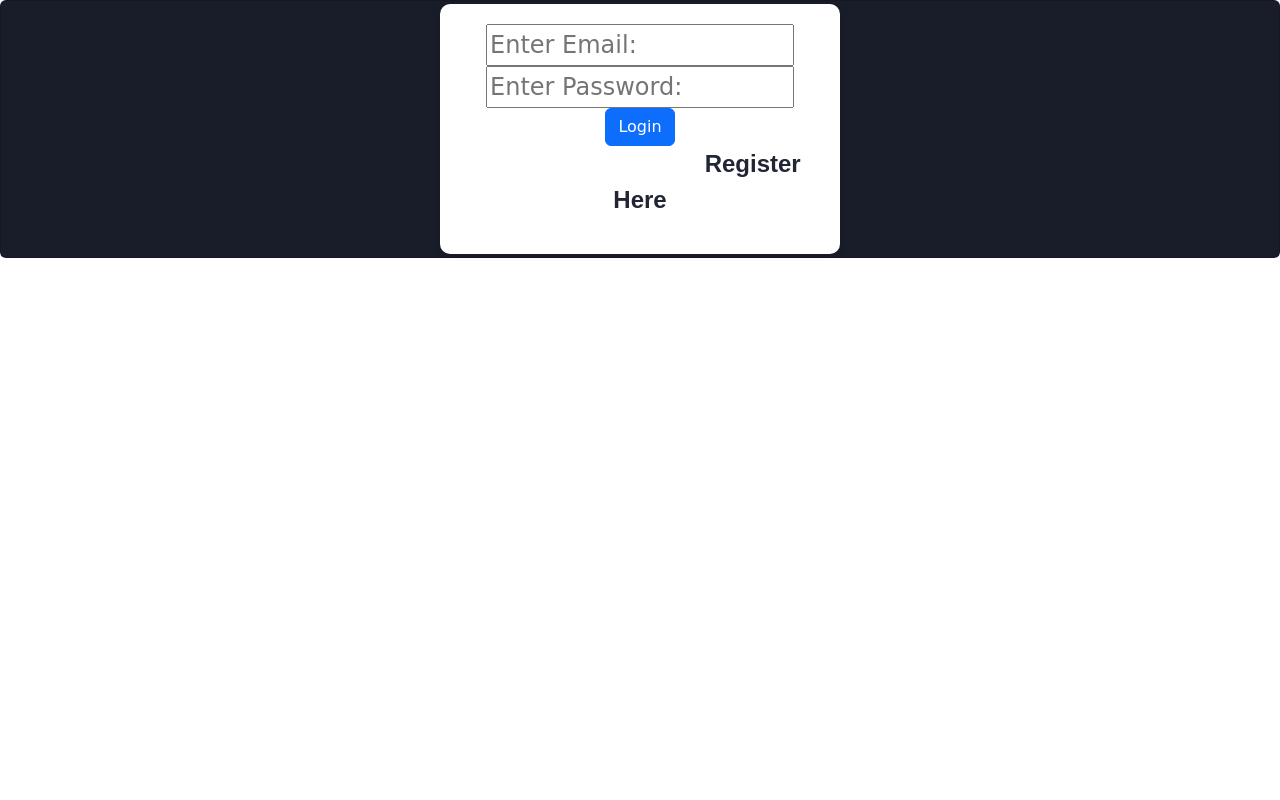
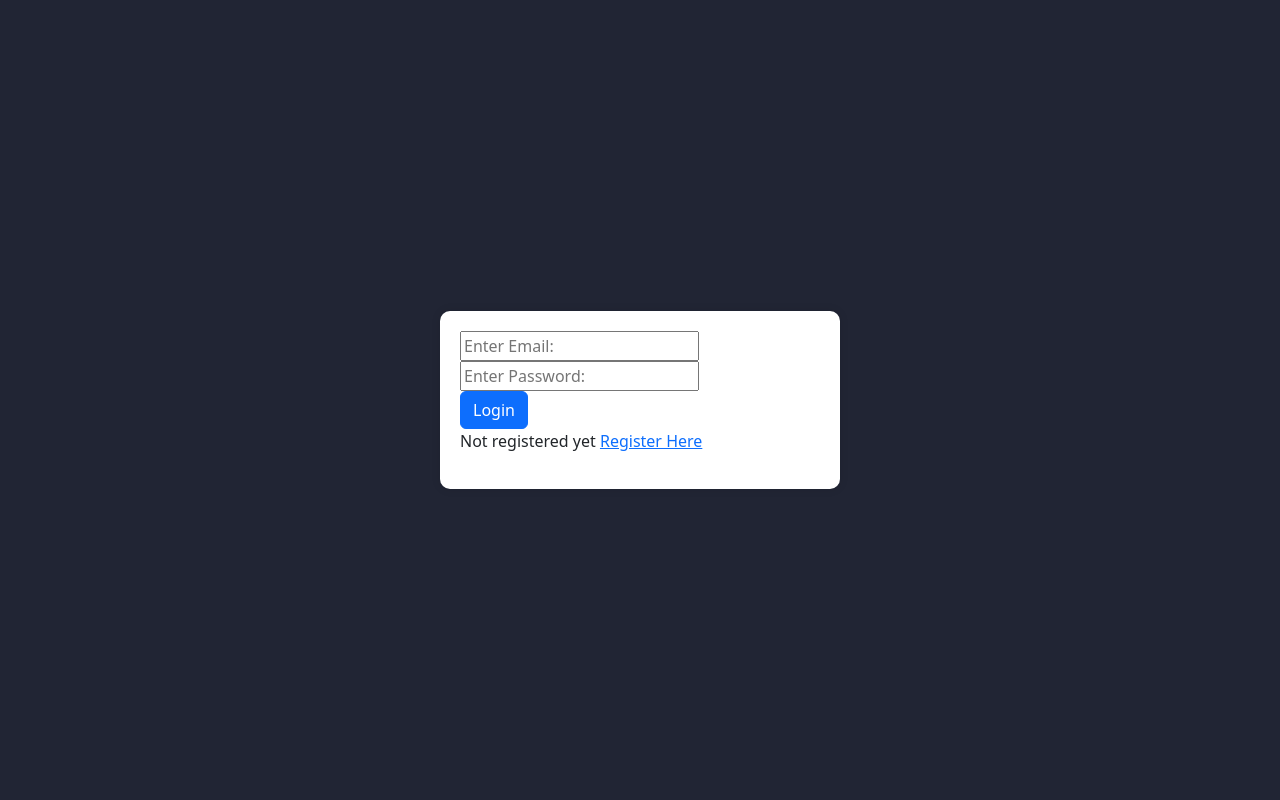
Before and after one commit to HalhalZineb1/phpAws, a PHP site: page / in a window 1280 px wide. Run offline with PHP 8.4, Linux system fonts and the light colour scheme.

Commit message:
Update index.php

```diff
--- a/index.php
+++ b/index.php
@@ -9,115 +9,28 @@
     <link rel="stylesheet" href="style.css">
     <style>
      body {
-
-@property --rotate {
-  syntax: "<angle>";
-  initial-value: 132deg;
-  inherits: false;
+   background: #212534;
+  height: 100vh;
+  display: flex;
+  justify-content: center;
+  align-items: center;
 }
 
-:root {
-  --card-height: 65vh;
-  --card-width: calc(var(--card-height) / 1.5);
-}
+  .container {
+  max-width: 400px;
+  margin: 0 auto;
+  background-color: white;
+  padding: 20px;
+  border-radius: 10px;
 
 
-body {
-  min-height: 100vh;
-  background: #212534;
-  display: flex;
-  align-items: center;
-  flex-direction: column;
-  padding-top: 2rem;
-  padding-bottom: 2rem;
-  box-sizing: border-box;
-}
 
-
-.card {
-  background: #191c29;
-  width: var(--card-width);
-  height: var(--card-height);
-  padding: 3px;
-  position: relative;
-  border-radius: 6px;
-  justify-content: center;
-  align-items: center;
-  text-align: center;
-  display: flex;
-  font-size: 1.5em;
-  color: rgb(88 199 250 / 0%);
-  cursor: pointer;
-  font-family: cursive;
-}
-
-.card:hover {
-  color: rgb(88 199 250 / 100%);
-  transition: color 1s;
-}
-.card:hover:before, .card:hover:after {
-  animation: none;
-  opacity: 0;
-}
-
-
-.card::before {
-  content: "";
-  width: 104%;
-  height: 102%;
-  border-radius: 8px;
-  background-image: linear-gradient(
-    var(--rotate)
-    , #5ddcff, #3c67e3 43%, #4e00c2);
-    position: absolute;
-    z-index: -1;
-    top: -1%;
-    left: -2%;
-    animation: spin 2.5s linear infinite;
-}
-
-.card::after {
-  position: absolute;
-  content: "";
-  top: calc(var(--card-height) / 6);
-  left: 0;
-  right: 0;
-  z-index: -1;
-  height: 100%;
-  width: 100%;
-  margin: 0 auto;
-  transform: scale(0.8);
-  filter: blur(calc(var(--card-height) / 6));
-  background-image: linear-gradient(
-    var(--rotate)
-    , #5ddcff, #3c67e3 43%, #4e00c2);
-    opacity: 1;
-  transition: opacity .5s;
-  animation: spin 2.5s linear infinite;
-}
-
-@keyframes spin {
-  0% {
-    --rotate: 0deg;
-  }
-  100% {
-    --rotate: 360deg;
-  }
-}
-
-a {
-  color: #212534;
-  text-decoration: none;
-  font-family: sans-serif;
-  font-weight: bold;
-  margin-top: 2rem;
 }
 
 </style>
 
 </head>
 <body>
-    <div class="card">
     <div class="container">
 
       <form action="login.php" method="post">
@@ -133,6 +46,5 @@ a {
       </form>
      <div><p>Not registered yet <a href="inscriptionn.php">Register Here</a></p></div>
     </div>
-           </div>
 </body>
 </html>
```
